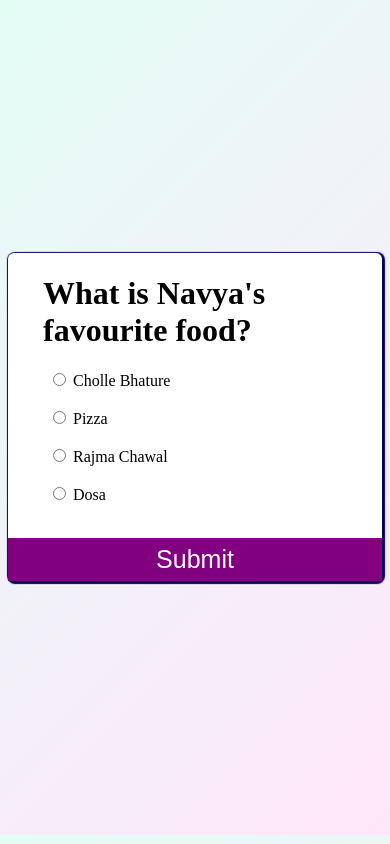
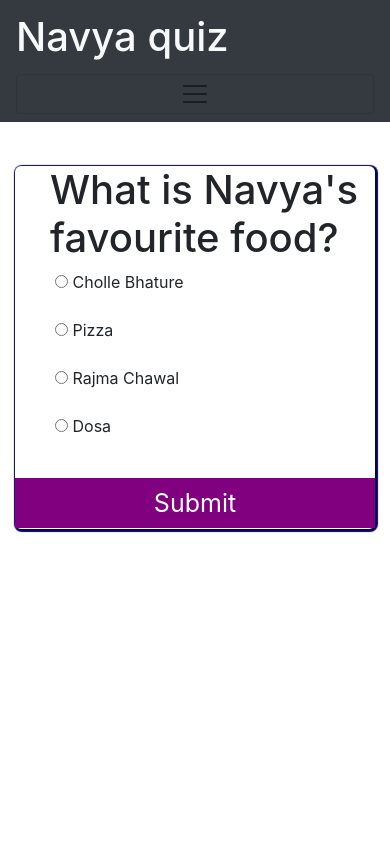
Before and after one commit to navya1808/quiz, a plain HTML site: page index.html in a window 390 px wide. Drawn offline with nearby package versions, Linux system fonts and the light colour scheme.

Commit message:
'hacktober'

```diff
--- a/index.html
+++ b/index.html
@@ -2,9 +2,41 @@
 <html>
   <head>
     <title>Quiz App</title>
+    <link
+      rel="stylesheet"
+      href="https://stackpath.bootstrapcdn.com/bootstrap/4.5.0/css/bootstrap.min.css"
+      integrity="sha384-9aIt2nRpC12Uk9gS9baDl411NQApFmC26EwAOH8WgZl5MYYxFfc+NcPb1dKGj7Sk"
+      crossorigin="anonymous"
+    />
     <link rel="stylesheet" href="style.css" />
   </head>
   <body>
+    <nav class="navbar navbar-expand-lg navbar-light bg-dark">
+      <a class="navbar-brand text-light" href="#"><h1>Navya quiz</h1></a>
+      <button
+        class="navbar-toggler"
+        type="button"
+        data-toggle="collapse"
+        data-target="#navbarSupportedContent"
+        aria-controls="navbarSupportedContent"
+        aria-expanded="false"
+        aria-label="Toggle navigation"
+      >
+        <span class="navbar-toggler-icon"></span>
+      </button>
+
+      <div class="collapse navbar-collapse" id="navbarSupportedContent">
+        <ul class="navbar-nav mr-auto">
+          <li class="nav-item active">
+            <a class="nav-link text-light" href="#"
+              >Home <span class="sr-only">(current)</span></a
+            >
+          </li>
+        </ul>
+      </div>
+    </nav>
+  <br>
+  <div class="container" style="justify-content: center;" id="con">
     <div class="quiz-container" id="quiz">
       <h1 class="que" id="question">Question</h1>
       <form id="form">
@@ -34,6 +66,7 @@
       <div id="hidden" style="text-align: center; color:red;"></div>
       <button id="submit"><div class="but">Submit</div></button>
     </div>
+  </div>
   </body>
   <script src="./script.js"></script>
 </html>
--- a/style.css
+++ b/style.css
@@ -1,10 +1,23 @@
 body {
-    background-image: linear-gradient(-225deg, #E3FDF5 0%, #FFE6FA 100%);
+    /* background-image: linear-gradient(-225deg, #E3FDF5 0%, #FFE6FA 100%); */
 
-  display:flex;
+  /* display:flex; */
   min-height: 97vh;
   justify-content: center;
   align-items: center;
+}
+
+#con{
+    /* background-image: linear-gradient(-225deg, #E3FDF5 0%, #FFE6FA 100%); */
+margin-top: 5%;
+  display:flex;
+  /* min-height: 97vh;
+  justify-content: center;
+  align-items: center;
+
+  /* display: block;
+  margin-left: auto;
+  margin-right: auto; */
 }
 
 .quiz-container{
@@ -25,7 +38,7 @@ button{
     display:block;
     width:100%;
     background-color:purple;
-    height:40%;
+    height:14%;
     outline: none;
     cursor:pointer;
     color:white;
```
